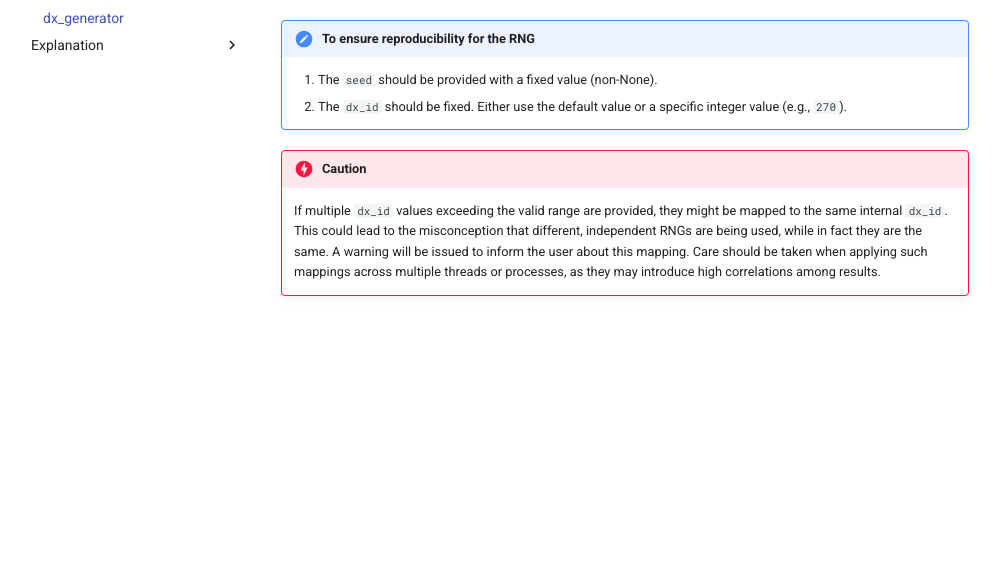
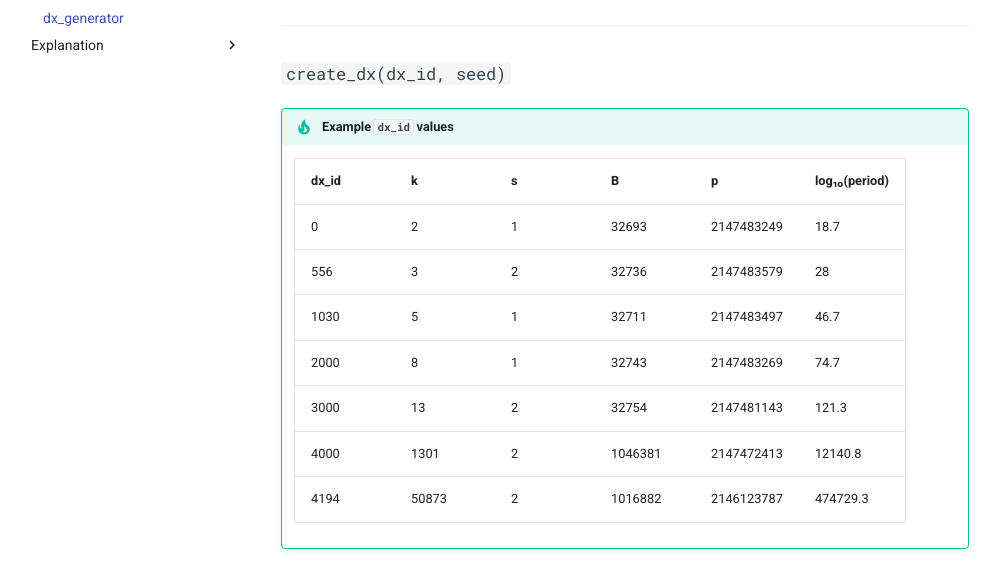
Before and after one commit to chintunglin/nextrngbook, an MkDocs documentation site: the page built from docs/dx_generator.md, in a window 1280 px wide and 1400 px high, scrolled down 206 px. Shown: the part 198-767 px from the top of the window, without its empty margins (15-1015 px from the left). Built offline with MkDocs 1.6.1 and Material for MkDocs 9.7.7, drawn with Linux system fonts in a browser that asks for light colours; before the commit the page ends 900 px from its top, so only the background shows below that; some of the changed text lies outside the part shown; grey boxes are pictures that could not be loaded.

Commit message:
docs: updates

```diff
--- a/docs/dx_generator.md
+++ b/docs/dx_generator.md
@@ -4,6 +4,35 @@
     It is intended for statistical simulations or machine learning tasks only.
 
 ::: src.nextrngbook.dx_generator
+    options:
+        members: false
+        show_root_heading: false
+        show_source: false
+
+---
+
+
+### `create_dx(dx_id, seed)`
+
+
+!!! tip "Example `dx_id` values"
+    | dx_id | k  | s | B      | p         | log₁₀(period) |
+    |-------|-----|----|---------|------------|---------------|
+    | 0     | 2   | 1  | 32693   | 2147483249 | 18.7          |
+    | 556   | 3   | 2  | 32736   | 2147483579 | 28            |
+    | 1030  | 5   | 1  | 32711   | 2147483497 | 46.7          |
+    | 2000  | 8   | 1  | 32743   | 2147483269 | 74.7          |
+    | 3000  | 13  | 2  | 32754   | 2147481143 | 121.3         |
+    | 4000  | 1301| 2  | 1046381 | 2147472413 | 12140.8       |
+    | 4194  | 50873| 2 | 1016882 | 2146123787 | 474729.3      |
+
+
+::: src.nextrngbook.dx_generator.create_dx
+    options:
+        show_signature: true
+        show_source: false
+        show_root_heading: false
+
 
 !!! note "To ensure reproducibility for the RNG"
     1. The `seed` should be provided with a fixed value (non-None).
@@ -18,3 +47,24 @@
     about this mapping. Care should be taken when applying such mappings across
     multiple threads or processes,
     as they may introduce high correlations among results.
+
+
+---
+
+### `get_dx_max_id()`
+
+::: src.nextrngbook.dx_generator.get_dx_max_id
+    options:
+        show_signature: true
+        show_source: false
+        show_root_heading: false
+
+---
+
+### `get_dx_id_table()`
+
+::: src.nextrngbook.dx_generator.get_dx_id_table
+    options:
+        show_signature: true
+        show_source: false
+        show_root_heading: false
--- a/mkdocs.yml
+++ b/mkdocs.yml
@@ -12,7 +12,7 @@ nav:
   - Home: index.md
   - Quick Start: quick_start.md
   - API Reference:
-      - Introduction: reference.md
+      - Overview: reference.md
       - dx_generator: dx_generator.md
   - Explanation:
       - Team: team_and_contributor.md
@@ -29,6 +29,8 @@ markdown_extensions:
       generic: true
   - admonition
   - pymdownx.details
+  - toc:
+      toc_depth: 2
 
 extra_javascript:
   - javascripts/mathjax.js
--- a/pyproject.toml
+++ b/pyproject.toml
@@ -20,7 +20,7 @@ authors = [
 maintainers = [
   { name="Lin, Chin-Tung", email="tonylin8704@gmail.com" },
 ]
-description = "NextRNGBook: A Python Random Number Generation Package"
+description = "A Python Random Number Generation Package for RNG Book"
 readme = "README.md"
 requires-python = ">=3.9"
 classifiers = [
```
Also changed, not shown: README.md (+25 -5 lines), docs/index.md (+51 -31 lines).
